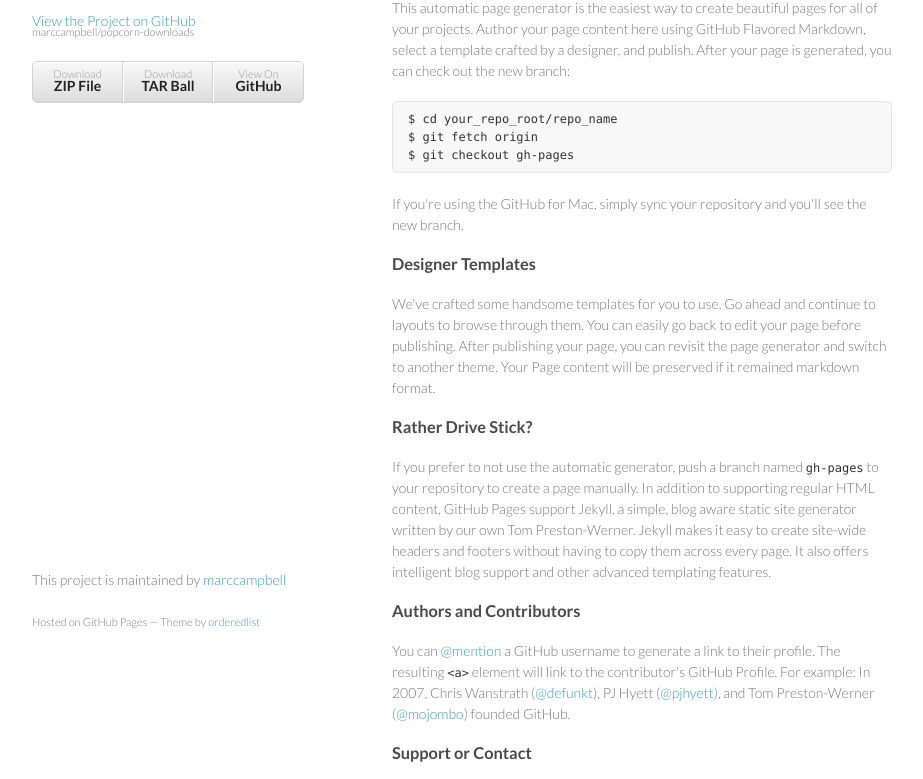
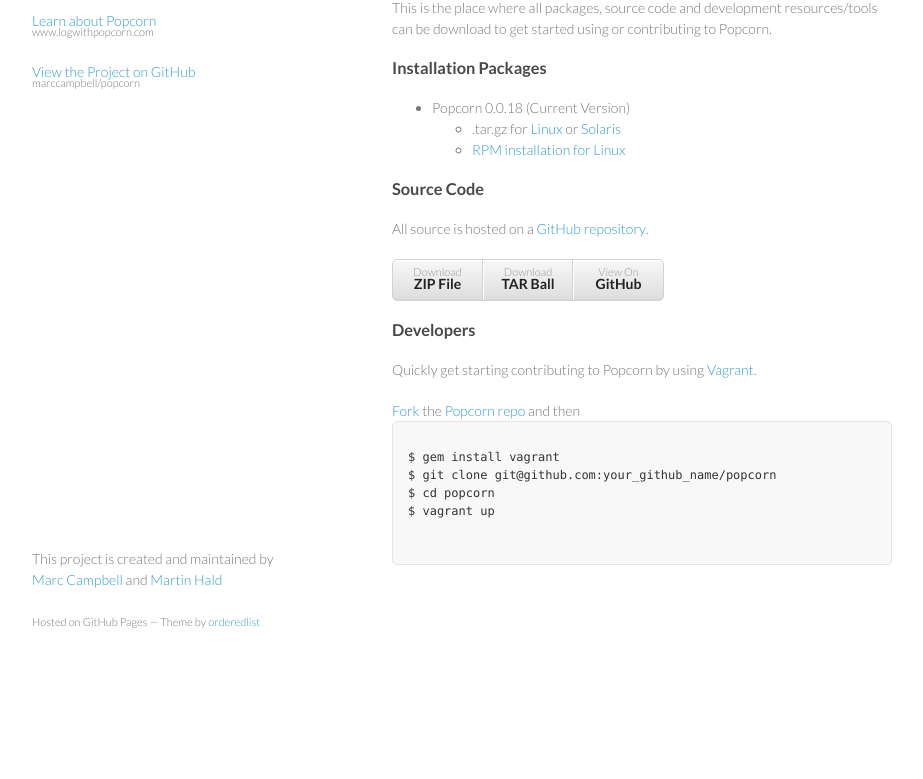
Before and after one commit to marccampbell/popcorn-downloads, a plain HTML site: page index.html in a window 1280 px wide. Shown: the part 99-878 px from the top of the page, without its empty margins (178-1101 px from the left). After the commit the page ends 800 px from the top, so only its background shows below. Drawn offline with Linux system fonts and the light colour scheme.

Commit message:
creating the basic downloads page, which will hopefully not be used, but rather linked directly to binaries

```diff
--- a/index.html
+++ b/index.html
@@ -15,48 +15,57 @@
   <body>
     <div class="wrapper">
       <header>
-        <h1>Popcorn-downloads</h1>
+        <h1>Popcorn Downloads</h1>
         <p></p>
 
-        <p class="view"><a href="https://github.com/marccampbell/popcorn-downloads">View the Project on GitHub <small>marccampbell/popcorn-downloads</small></a></p>
+        <p class="view"><a href="http://www.logwithpopcorn.com">Learn about Popcorn<small>www.logwithpopcorn.com</small></a></p>
+        <p class="view"><a href="https://github.com/marccampbell/popcorn">View the Project on GitHub <small>marccampbell/popcorn</small></a></p>
 
+      </header>
+      <section>
+        <h3>Welcome to Popcorn downloads.</h3>
+
+        <p>This is the place where all packages, source code and development resources/tools can be download to get started using or contributing to Popcorn.</p>
+
+        <h3>Installation Packages</h3>
 
         <ul>
-          <li><a href="https://github.com/marccampbell/popcorn-downloads/zipball/master">Download <strong>ZIP File</strong></a></li>
-          <li><a href="https://github.com/marccampbell/popcorn-downloads/tarball/master">Download <strong>TAR Ball</strong></a></li>
-          <li><a href="https://github.com/marccampbell/popcorn-downloads">View On <strong>GitHub</strong></a></li>
+          <li>Popcorn 0.0.18 (Current Version)</li>
+              <ul>
+                <li>.tar.gz for <a href="#">Linux</a> or <a href="#">Solaris</a></li>
+                <li><a href="#">RPM installation for Linux</a></li>
+              </ul>
         </ul>
-      </header>
-      <section>
-        <h3>Welcome to GitHub Pages.</h3>
 
-<p>This automatic page generator is the easiest way to create beautiful pages for all of your projects. Author your page content here using GitHub Flavored Markdown, select a template crafted by a designer, and publish. After your page is generated, you can check out the new branch:</p>
+        <h3>Source Code</h3>
 
-<pre><code>$ cd your_repo_root/repo_name
-$ git fetch origin
-$ git checkout gh-pages
-</code></pre>
+        <p>All source is hosted on a <a href="https://github.com/marccampbell/popcorn">GitHub repository</a>.</p>
 
-<p>If you're using the GitHub for Mac, simply sync your repository and you'll see the new branch.</p>
+        <div id="download-butons">
+          <ul class="buttons">
+            <li><a href="https://github.com/marccampbell/popcorn/zipball/master">Download <strong>ZIP File</strong></a></li>
+            <li><a href="https://github.com/marccampbell/popcorn/tarball/master">Download <strong>TAR Ball</strong></a></li>
+            <li><a href="https://github.com/marccampbell/popcorn">View On <strong>GitHub</strong></a></li>
+          </ul>
+        </div>
 
-<h3>Designer Templates</h3>
+        <h3>Developers</h3>
 
-<p>We've crafted some handsome templates for you to use. Go ahead and continue to layouts to browse through them. You can easily go back to edit your page before publishing. After publishing your page, you can revisit the page generator and switch to another theme. Your Page content will be preserved if it remained markdown format.</p>
+        <p>Quickly get starting contributing to Popcorn by using <a href="http://vagrantup.com">Vagrant</a>.</p>
 
-<h3>Rather Drive Stick?</h3>
+           <a href="#">Fork</a> the <a href="https://github.com/marccampbell/popcorn">Popcorn repo</a> and then
+              <pre>
+                <code>
+$ gem install vagrant
+$ git clone git@github.com:your_github_name/popcorn
+$ cd popcorn
+$ vagrant up
+                </code>
+              </pre>
 
-<p>If you prefer to not use the automatic generator, push a branch named <code>gh-pages</code> to your repository to create a page manually. In addition to supporting regular HTML content, GitHub Pages support Jekyll, a simple, blog aware static site generator written by our own Tom Preston-Werner. Jekyll makes it easy to create site-wide headers and footers without having to copy them across every page. It also offers intelligent blog support and other advanced templating features.</p>
-
-<h3>Authors and Contributors</h3>
-
-<p>You can <a href="https://github.com/blog/821" class="user-mention">@mention</a> a GitHub username to generate a link to their profile. The resulting <code>&lt;a&gt;</code> element will link to the contributor's GitHub Profile. For example: In 2007, Chris Wanstrath (<a href="https://github.com/defunkt" class="user-mention">@defunkt</a>), PJ Hyett (<a href="https://github.com/pjhyett" class="user-mention">@pjhyett</a>), and Tom Preston-Werner (<a href="https://github.com/mojombo" class="user-mention">@mojombo</a>) founded GitHub.</p>
-
-<h3>Support or Contact</h3>
-
-<p>Having trouble with Pages? Check out the documentation at <a href="http://help.github.com/pages">http://help.github.com/pages</a> or contact <a href="mailto:support@github.com">support@github.com</a> and we’ll help you sort it out.</p>
-      </section>
+        </section>
       <footer>
-        <p>This project is maintained by <a href="https://github.com/marccampbell">marccampbell</a></p>
+        <p>This project is created and maintained by <a href="https://github.com/marccampbell">Marc Campbell</a> and <a href="https://github.com/mhald">Martin Hald</a></p>
         <p><small>Hosted on GitHub Pages &mdash; Theme by <a href="https://github.com/orderedlist">orderedlist</a></small></p>
       </footer>
     </div>
--- a/stylesheets/styles.css
+++ b/stylesheets/styles.css
@@ -101,7 +101,7 @@ header {
   position:fixed;
 }
 
-header ul {
+ul.buttons {
   list-style:none;
   height:40px;
 
@@ -121,14 +121,14 @@ header ul {
   width:270px;
 }
 
-header li {
+ul.buttons li {
   width:89px;
   float:left;
   border-right:1px solid #d2d2d2;
   height:40px;
 }
 
-header ul a {
+ul.buttons a {
   line-height:1;
   font-size:11px;
   color:#999;
@@ -143,17 +143,17 @@ strong {
   font-weight:700;
 }
 
-header ul li + li {
+ul.buttons li + li {
   width:88px;
   border-left:1px solid #fff;
 }
 
-header ul li + li + li {
+ul.buttons li + li + li {
   border-right:none;
   width:89px;
 }
 
-header ul a strong {
+ul.buttons a strong {
   font-size:14px;
   display:block;
   color:#222;
```
